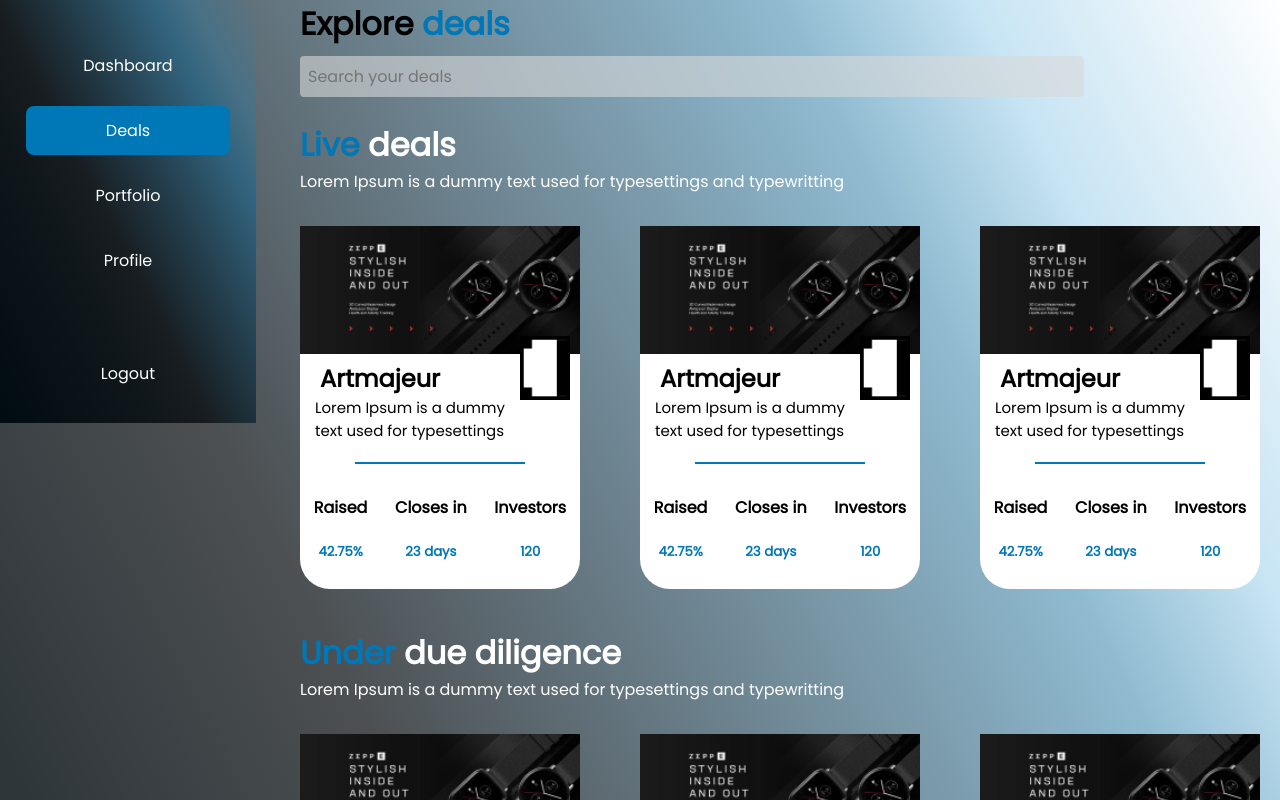
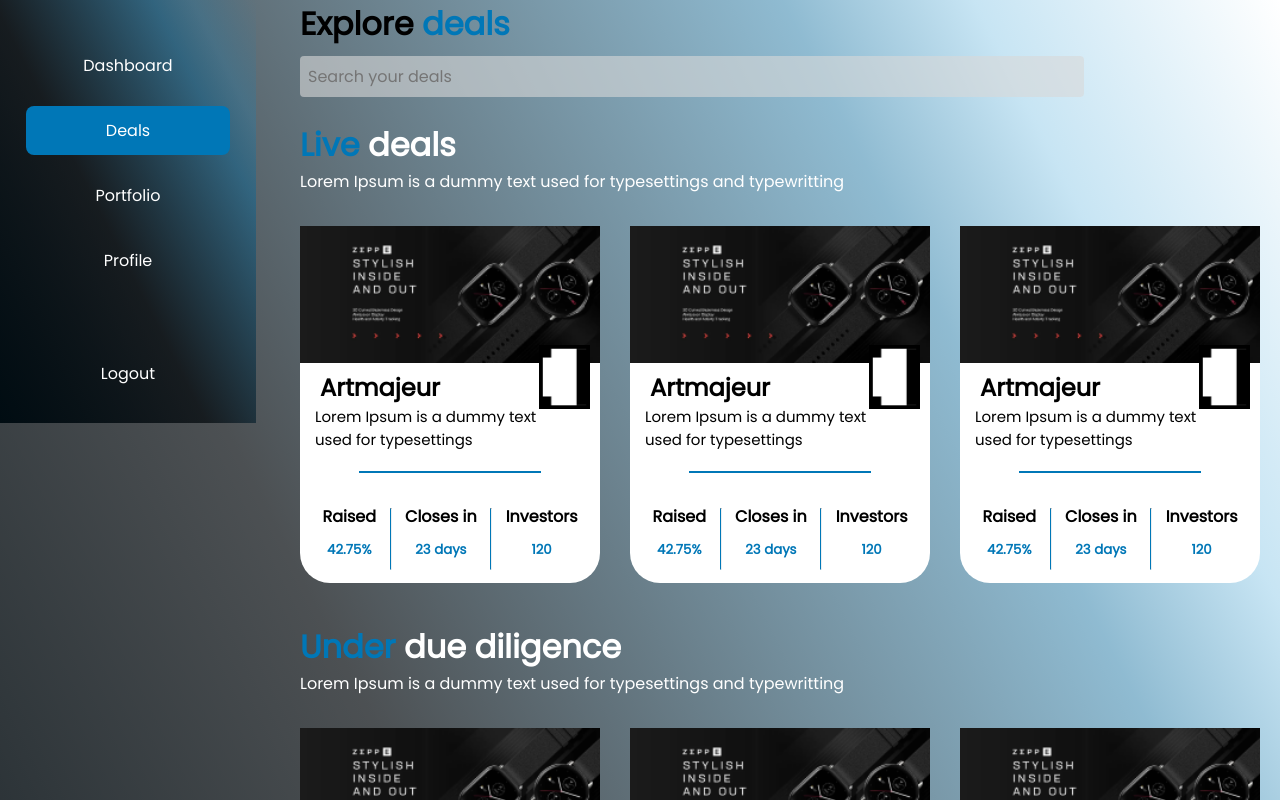
Before and after one commit to Reverr-Finaura/rvpreact, a React (Create React App) app: page /deals in a window 1280 px wide. Shown: the top 800 px of the page. Built offline with nearby package versions, Linux system fonts and the light colour scheme; no server answers.

Commit message:
added routes

```diff
--- a/src/components/dealCard/DealCard.js
+++ b/src/components/dealCard/DealCard.js
@@ -17,17 +17,31 @@ const DealCard = () => {
       <div className="deal-card__contentwrap">
         <div className="deal-card__content">
           <h4>Raised</h4>
-          <h5>42.75%</h5>
+          <h5 style={{ margin: -10 }}>42.75%</h5>
         </div>
-
+        <hr
+          style={{
+            marginTop: "25px",
+            height: "60px",
+            borderLeft: "1px solid #0077B7",
+            background: "#0077B7",
+          }}
+        />
         <div className="deal-card__content">
           <h4>Closes in</h4>
-          <h5>23 days</h5>
+          <h5 style={{ margin: -10 }}>23 days</h5>
         </div>
-
+        <hr
+          style={{
+            marginTop: "25px",
+            height: "60px",
+            borderLeft: "1px solid #0077B7",
+            background: "#0077B7",
+          }}
+        />
         <div className="deal-card__content">
           <h4>Investors</h4>
-          <h5>120</h5>
+          <h5 style={{ margin: -10 }}>120</h5>
         </div>
       </div>
     </div>
--- a/src/components/dealCard/dealcard.css
+++ b/src/components/dealCard/dealcard.css
@@ -1,5 +1,5 @@
 .deal-card__wrap {
-  width: 280px;
+  width: 300px;
   background-color: white;
   border-radius: 0px 30px 30px;
   padding-bottom: 5px;
@@ -49,6 +49,8 @@ p {
   display: flex;
   justify-content: space-around;
   text-align: center;
+  width: 85%;
+  margin: auto;
 }
 
 .deal-card__contentwrap h5 {
--- a/src/pages/home/deals/Deals.js
+++ b/src/pages/home/deals/Deals.js
@@ -3,7 +3,7 @@ import "./deals.css";
 import logo from "../../../assets/vectors/logo.svg";
 import Navbar from "../../../components/navbar/Navbar";
 import DealCard from "../../../components/dealCard/DealCard";
-import { NavLink } from "react-router-dom";
+import { Link, NavLink } from "react-router-dom";
 import SideNav from "../../../components/sideNav/SideNav";
 const Deals = () => {
   return (
--- /dev/null
+++ b/src/pages/home/portfolio/Portfolio.js
@@ -0,0 +1,15 @@
+import Footer from "../../../components/footer/Footer";
+
+import SideNav from "../../../components/sideNav/SideNav";
+const Portfolio = () => {
+  return (
+    <>
+      <div className="profile">
+        <SideNav />
+      </div>
+      <Footer />
+    </>
+  );
+};
+
+export default Portfolio;
--- /dev/null
+++ b/src/pages/home/profile/Profile.js
@@ -0,0 +1,15 @@
+import Footer from "../../../components/footer/Footer";
+
+import SideNav from "../../../components/sideNav/SideNav";
+const Profile = () => {
+  return (
+    <>
+      <div className="profile">
+        <SideNav />
+      </div>
+      <Footer />
+    </>
+  );
+};
+
+export default Profile;
--- a/src/routes/AppRoutes.js
+++ b/src/routes/AppRoutes.js
@@ -5,7 +5,9 @@ import ForgotPassword from "../pages/auth/forgotpassword/ForgotPassword";
 import ResetPassword from "../pages/auth/resetpassword/ResetPassword";
 import OtpVerification from "../pages/auth/otpverification/OtpVerification";
 import Deals from "../pages/home/deals/Deals";
-import LandingPage from "../pages/landingPage/LandingPage"
+import LandingPage from "../pages/landingPage/LandingPage";
+import Portfolio from "../pages/home/portfolio/Portfolio";
+import Profile from "../pages/home/profile/Profile";
 const AppRoutes = () => {
   return (
     <Routes>
@@ -16,6 +18,8 @@ const AppRoutes = () => {
       <Route path="/otp-verify" element={<OtpVerification />} />
       <Route path="/deals" element={<Deals />} />
       <Route path="/home" element={<LandingPage />} />
+      <Route path="/portfolio" element={<Portfolio />} />
+      <Route path="/profile" element={<Profile />} />
     </Routes>
   );
 };
```
Also changed, not shown: src/assets/img/Vector.png (added), src/components/sideNav/sidenav.css (line endings or trailing spaces), src/pages/home/portfolio/portfolio.css (added), src/pages/home/profile/profile.css (added).
